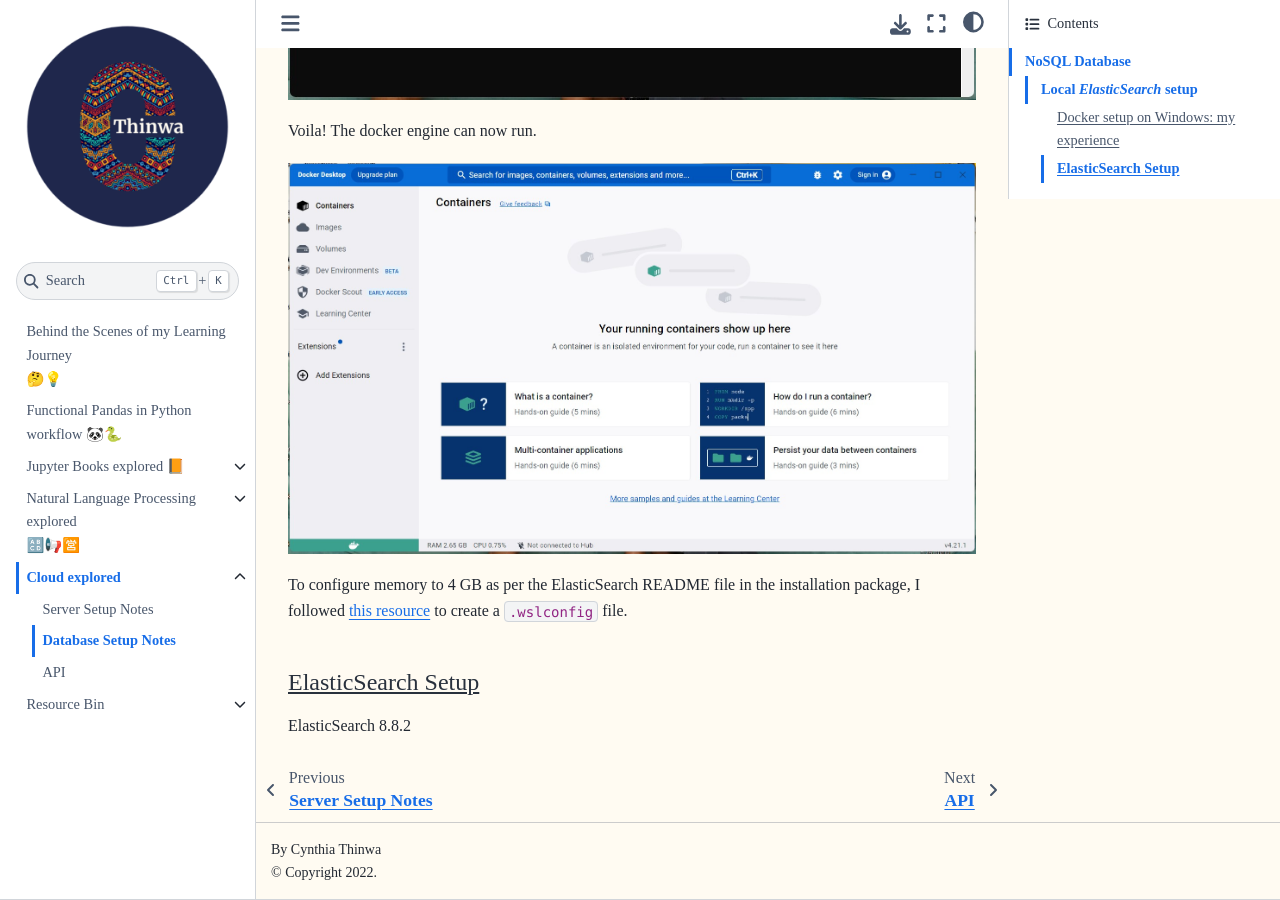
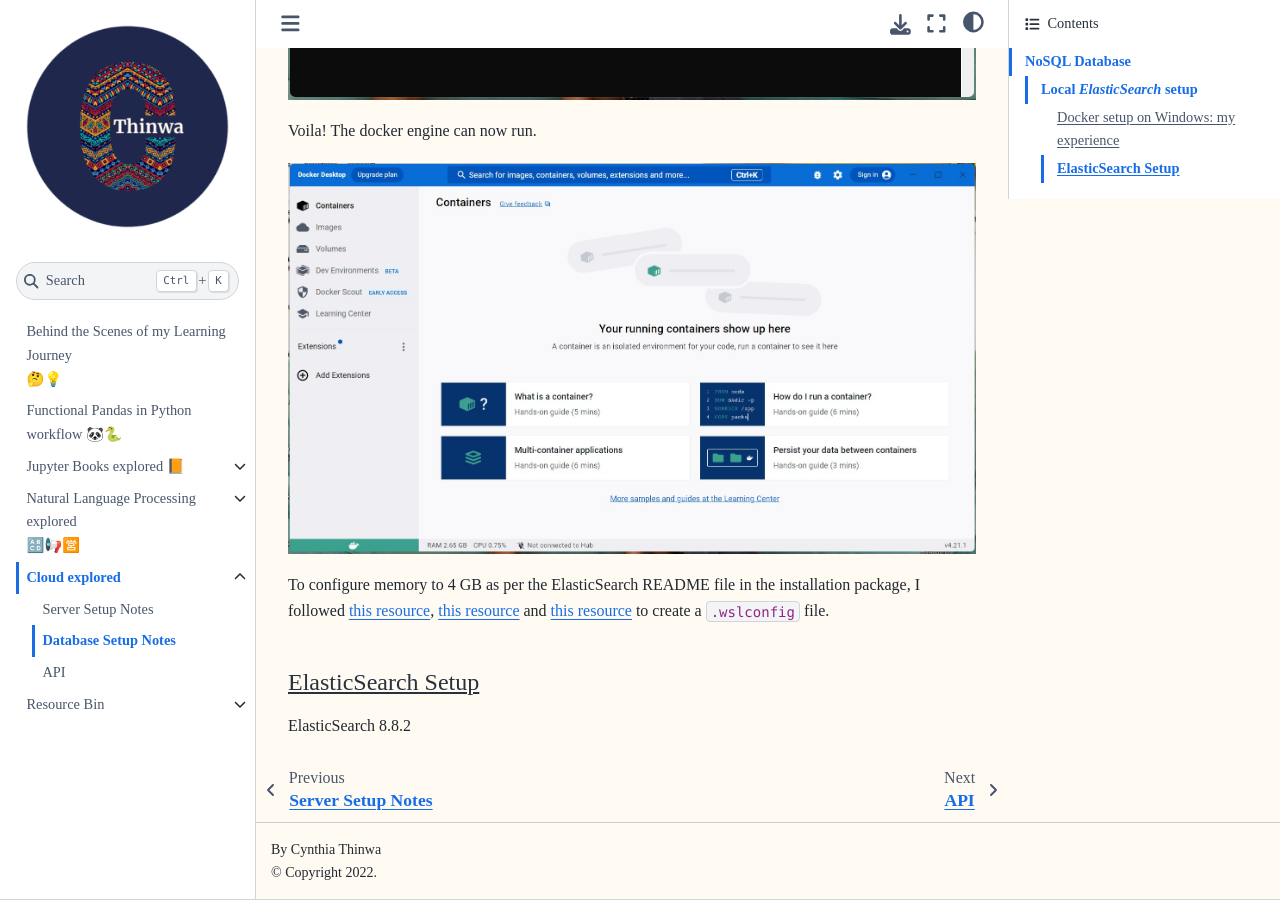
Before and after one commit to CeeThinwa/BTS-Continuous-Learning, a Jupyter Book: the page built from book/6/database_setup.md, in a window 1280 px wide and 900 px high, scrolled down 4073 px. Built offline with Jupyter Book 1.0.4 settings and Sphinx 7.4.7 and the Sphinx Book theme 1.1.4, drawn with Linux system fonts in a browser that asks for light colours.

Commit message:
Update database_setup.md

```diff
--- a/book/6/database_setup.md
+++ b/book/6/database_setup.md
@@ -78,7 +78,9 @@
 ![Docker success 2](../images/docker-success-2.jpg)
 
 To configure memory to 4 GB as per the ElasticSearch README file in the installation package,
-I followed [this resource](https://learn.microsoft.com/en-us/windows/wsl/wsl-config#configure-global-options-with-wslconfig)
+I followed [this resource](https://learn.microsoft.com/en-us/windows/wsl/wsl-config#configure-global-options-with-wslconfig),
+[this resource](https://superuser.com/questions/1765370/cannot-locate-wslconfig-in-user-profile-on-windows-11) and
+[this resource](https://github.com/MicrosoftDocs/wsl/blob/main/WSL/wsl-config.md)
 to create a `.wslconfig` file.
 
 #### <u>ElasticSearch Setup</u>
```
